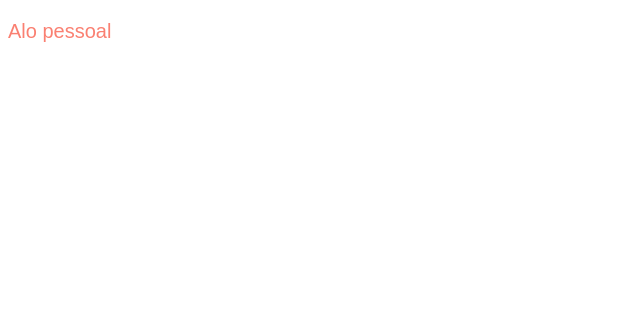
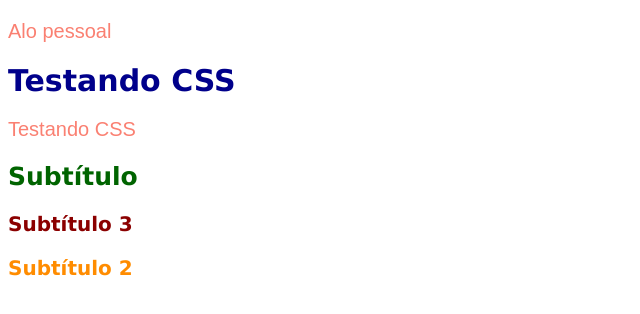
Before and after one commit to yukioyama-code/dsw2, a plain HTML site: page DESENVOLVIMENTO DE SISTEMAS WEB II/aula2408/cssProject/index.html in a window 1280 px wide. Shown: the whole page, without its empty margins (0-640 px from the left). Drawn offline with Linux system fonts and the light colour scheme.

Commit message:
selecionando elementos para css

```diff
--- a/DESENVOLVIMENTO DE SISTEMAS WEB II/aula2408/cssProject/index.html
+++ b/DESENVOLVIMENTO DE SISTEMAS WEB II/aula2408/cssProject/index.html
@@ -9,5 +9,10 @@
 </head>
 <body>
     <p> Alo pessoal</p>
+    <h1> Testando CSS</h1>
+    <p> Testando CSS</p>
+    <h2 id="subtitulo">Subtítulo</h2>
+    <h3 class="subtitulo">Subtítulo 3</h3>
+    <h3 id="subtitulo2">Subtítulo 2</h3>
 </body>
 </html>
--- a/DESENVOLVIMENTO DE SISTEMAS WEB II/aula2408/cssProject/style.css
+++ b/DESENVOLVIMENTO DE SISTEMAS WEB II/aula2408/cssProject/style.css
@@ -5,3 +5,28 @@ p {
     font-size: 20px;
     font-family: Arial, sans-serif;
 }
+
+
+h1{
+    color: darkblue;
+    font-size: 30px;
+    font-family: Verdana, sans-serif;
+}
+
+h2{
+    color: darkgreen;
+    font-size: 25px;
+    font-family: Verdana, sans-serif;
+}
+
+.subtitulo{
+    color: darkred;
+    font-size: 20px;
+    font-family: Verdana, sans-serif;
+}
+
+#subtitulo2{
+    color: darkorange;
+    font-size: 20px;
+    font-family: Verdana, sans-serif;
+}
```
